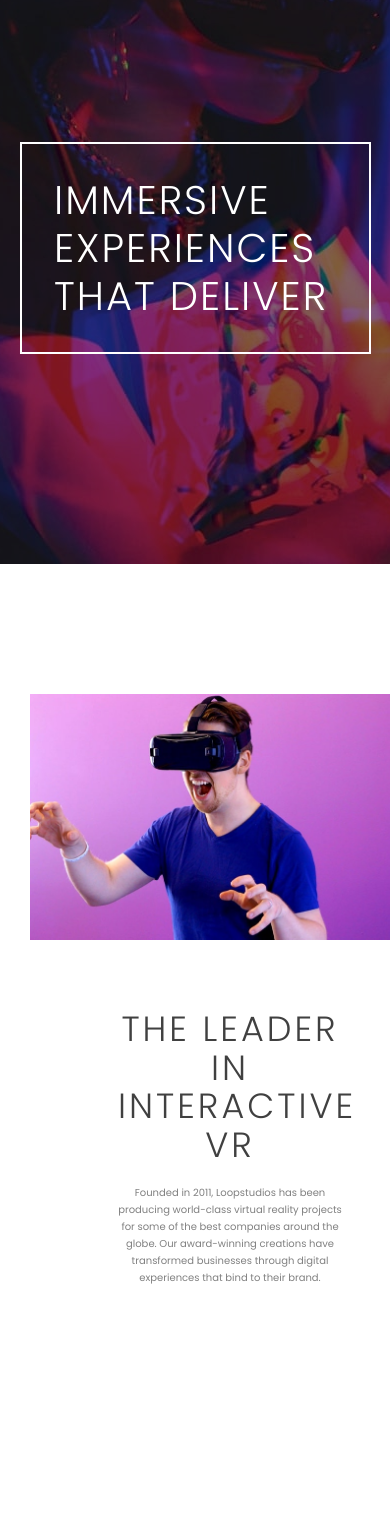
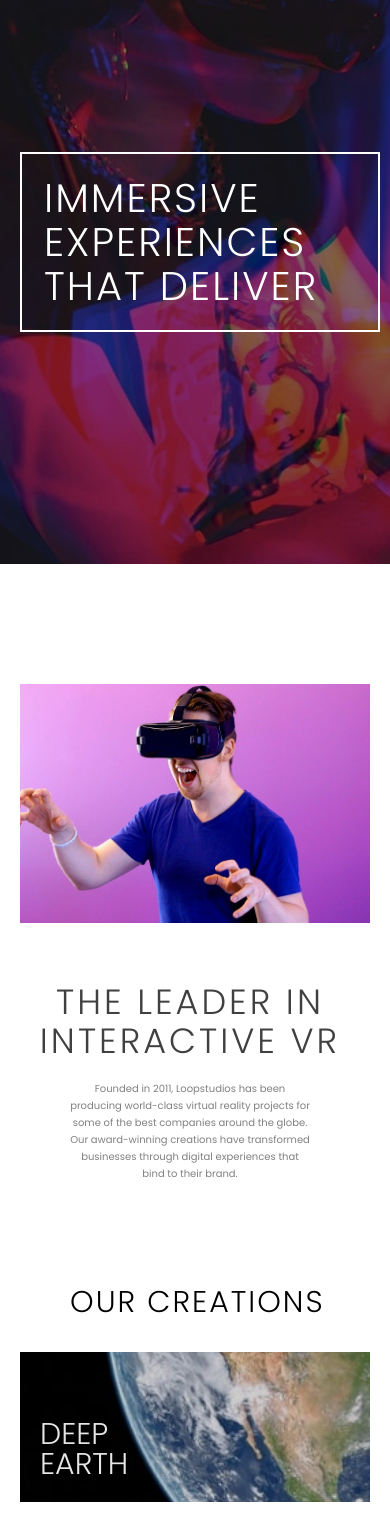
Before and after one commit to HabibaIbrahim6/Phase12, a plain HTML site: page index.html in a window 390 px wide. Shown: the part 86-1600 px from the top of the page. Drawn offline with nearby package versions, Linux system fonts and the light colour scheme.

Commit message:
Update style.css

```diff
--- a/style.css
+++ b/style.css
@@ -128,12 +128,13 @@ nav::before {
   padding: 30px;
   width: 500px;
   padding-left: 70px;
-  padding-top: 70px;
+  padding-top: 60px;
   padding-bottom: 60px;
 }
 .box1 p {
   color: gray;
   line-height: 1.7;
+  width: 320px;
 }
 .box1 h2{
   margin-bottom: 20px;
@@ -259,11 +260,17 @@ button{
   }
   .text h2{
       text-align: center;
-      margin: auto;
       margin-bottom: 30px;
       font-size: 30px;
       font-weight: 100;
       letter-spacing: 2px;
+  }
+  .text{
+    margin: 0;
+    text-align: center;
+    margin: auto;
+    padding: 0;
+    margin-left: 50px;
   }
   .images .one {
       flex-direction: column;
@@ -275,7 +282,7 @@ button{
       width: 100%;
   }
   .images img {
-      width: 2000px;
+      width: 100%;
       height: 150px;
       object-fit:cover;
 
@@ -299,8 +306,6 @@ button{
       flex-direction: column;
       justify-content: center;
       align-items: center;
-  }
-.button1{
   }
   .footer .two p{
      margin: 0;
@@ -329,35 +334,30 @@ button{
       border-radius: 0;
     }
 
-    .container1 {
-      display: flex;
-      flex-direction: column;
-      align-items: center;
-      text-align: center;
-    }
+
 
     .container1 img {
       width: 100%;
     }
 
-    /* .box {
+    .box {
       font-size: 25px;
       font-weight: -10;
       display: flex;
       justify-content: center;
       align-items: center;
-      width: 500px;
+      width: 360px;
       margin: 10px;
       margin-right: 10px;
-    } */
-
-    .box1 {
-      position: static;
-      width: 90%;
-      height: auto;
-      transform: none;
+      margin-left: 20px;
+      padding: 10px;
+      margin-top: 140px
     }
 
+
+  body {
+      font-size: 10px;
+  }
   .htwo {
       font-size: 40px;
       margin: 20px;
@@ -375,34 +375,63 @@ button{
       display: block;
       width: 15px;
       font-size: 40px;
+      margin-top: 12px;
+      margin-right: -50px;
+
   }
-  .box {
-      width: 90%;
-      font-size: 30px;
-      padding: 20px;
-      margin: 20px;
-      line-height: 1.2;
-      display: flex;
-      flex-direction: column;
-      align-items: center;
-      margin-right: -100px;
-      letter-spacing: 2px;
-      margin-top: 130px;
+  .box1 {
+    position: static;
+
+      width: 500px;
+      padding-left: 20px;
+      margin: 0;
+      transform: none;
+      background-color: white;
+      color: black;
+      width: 500px;
+      left: 0;
+  }
+  .box1 p{
+    margin: auto;
+    width: 240px;
   }
   .container1 {
       display: flex;
       flex-direction: column;
       align-items: center;
       text-align: center;
+      padding: 20px;
+      margin-bottom: 0;
   }
-  /* .box1 {
-      transform: none;
-      background-color: white;
-      color: black;
-      width: 500px;
-      left: 0;
-  } */
+
   .container1 img {
       width: 100%;
   }
+  .images {
+      display: flex;
+      flex-direction: column;
+      /* gap: 15px;
+      padding: 20px; */
+      margin: 0;
   }
+  .contain {
+    padding: 0;
+  }
+  .filter img {
+      width: 1200px;
+      object-fit: cover;
+  }
+  .footer {
+      flex-direction: column;
+      text-align: center;
+      padding: 20px;
+  }
+  .footer .titles, .footer .two {
+      display: flex;
+      flex-direction: column;
+      align-items: center;
+  }
+  .footer .social-icons a {
+      margin: 5px;
+  }
+}
```
